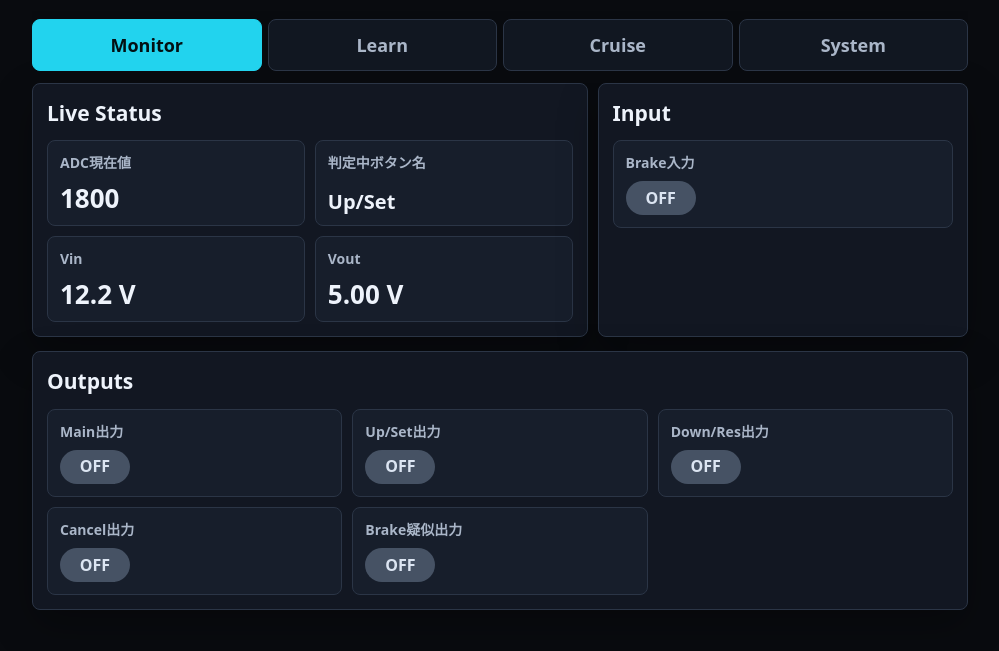
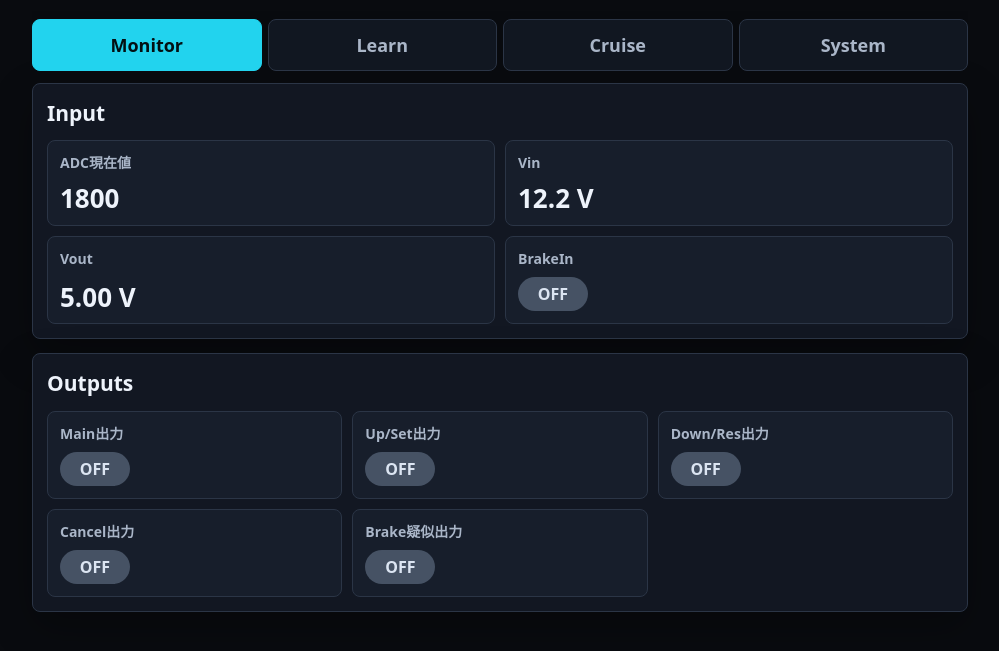
Before and after one commit to rubybny/esp32-s3-web-ui-esp32-s3, a plain HTML site: page index.html in a window 1280 px wide. Shown: the part 87-738 px from the top of the page, without its empty margins (140-1139 px from the left). Drawn offline with Linux system fonts and the light colour scheme.

Commit message:
Simplify monitor groups

```diff
--- a/index.html
+++ b/index.html
@@ -307,10 +307,6 @@
         padding-inline: 22px;
       }
 
-      .dashboard {
-        grid-template-columns: 1.2fr .8fr;
-      }
-
       .grid.three {
         grid-template-columns: repeat(3, minmax(0, 1fr));
       }
@@ -343,17 +339,12 @@
 
     <main>
       <section id="monitor" class="view active">
-        <div class="grid dashboard">
         <div class="panel">
-            <h2>Live Status</h2>
+          <h2>Input</h2>
           <div class="grid two">
             <div class="metric">
               <div class="label">ADC現在値</div>
               <div id="statusAdc" class="value">0</div>
-              </div>
-              <div class="metric">
-                <div class="label">判定中ボタン名</div>
-                <div id="statusButton" class="value small">None</div>
             </div>
             <div class="metric">
               <div class="label">Vin</div>
@@ -363,13 +354,8 @@
               <div class="label">Vout</div>
               <div id="statusVout" class="value">0.0 V</div>
             </div>
-            </div>
-          </div>
-
-          <div class="panel">
-            <h2>Input</h2>
             <div class="metric">
-              <div class="label">Brake入力</div>
+              <div class="label">BrakeIn</div>
               <div id="statusBrakeIn" class="status-pill">OFF</div>
             </div>
           </div>
@@ -615,7 +601,6 @@
     function renderStatus(status) {
       currentStatus = status;
       setText("statusAdc", status.adc);
-      setText("statusButton", status.button);
       setText("statusVin", `${status.vin.toFixed(1)} V`);
       setText("statusVout", `${status.vout.toFixed(2)} V`);
       setText("learnAdc", status.adc);
```
Lines whose indentation alone changed are shown as unchanged.
